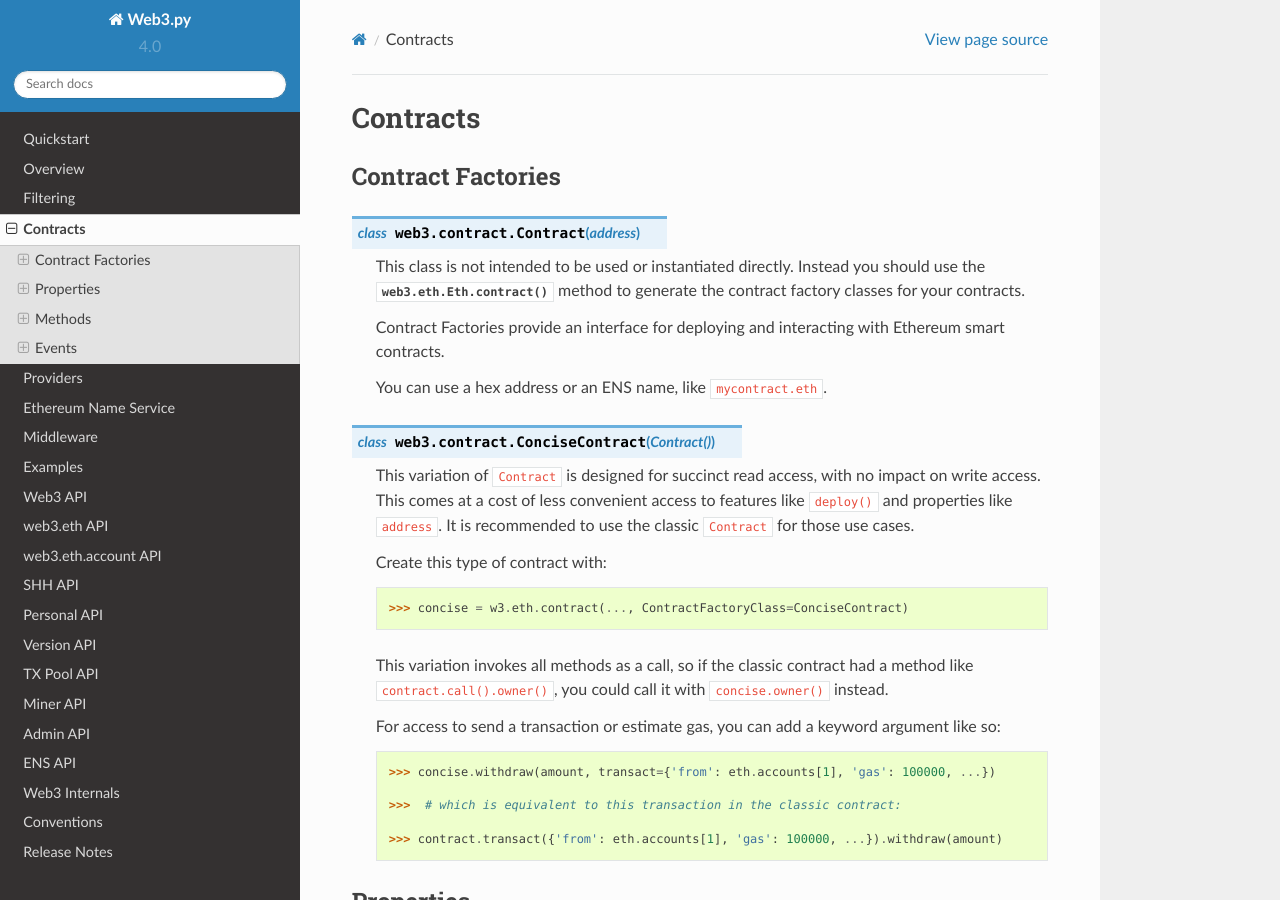
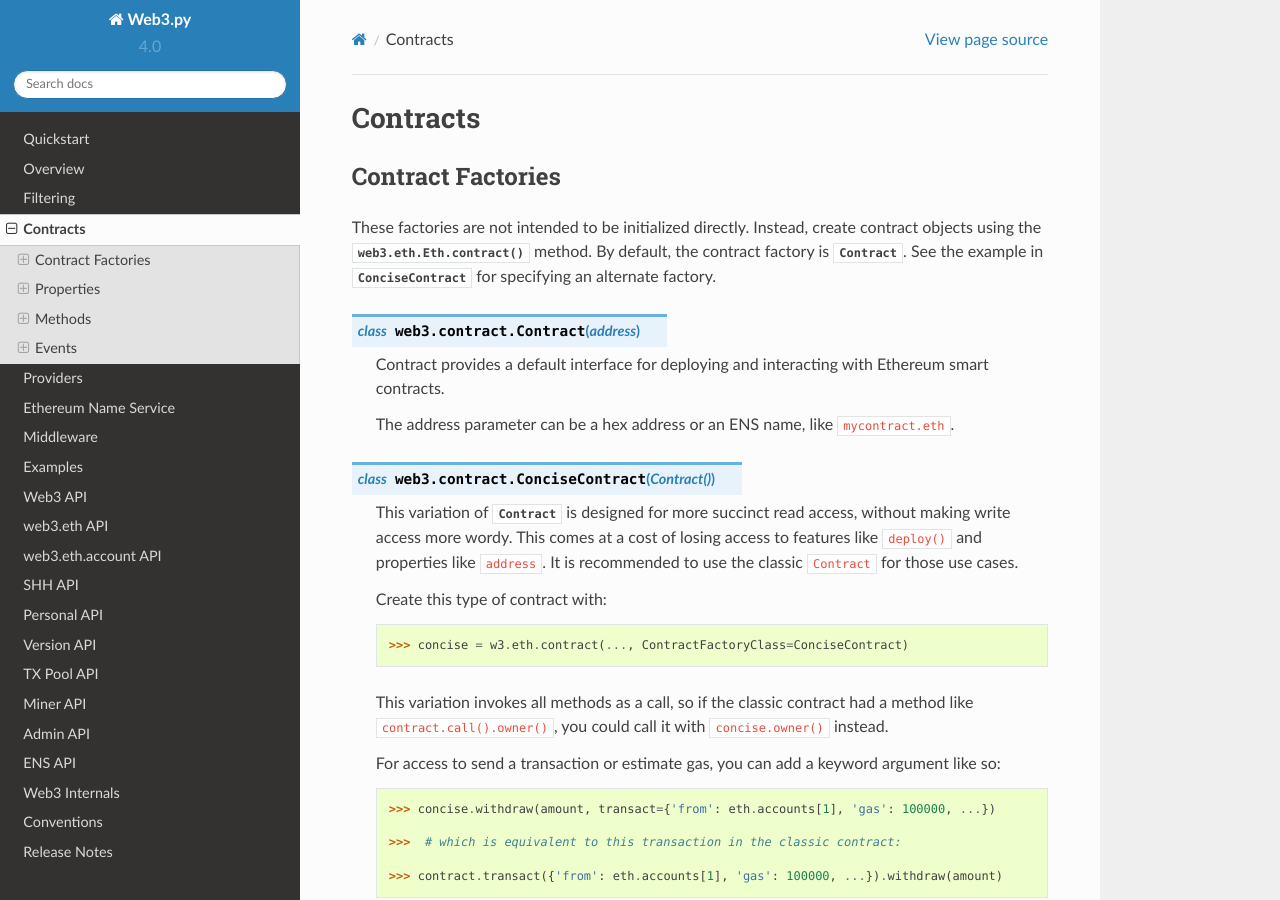
Before and after one commit to shuziren/web3.py, a Sphinx documentation site: the page built from docs/contracts.rst, in a window 1280 px wide and 900 px high. Built offline with Sphinx 7.4.7 and the Read the Docs theme 2.0.0, drawn with Linux system fonts in a browser that asks for light colours.

Commit message:
docs: clearer contract factory docs

```diff
--- a/docs/contracts.rst
+++ b/docs/contracts.rst
@@ -7,21 +7,22 @@ Contracts
 Contract Factories
 ------------------
 
+These factories are not intended to be initialized directly.
+Instead, create contract objects using the :meth:`web3.eth.Eth.contract`
+method. By default, the contract factory is :class:`Contract`. See the
+example in :class:`ConciseContract` for specifying an alternate factory.
+
 .. py:class:: Contract(address)
 
-    This class is not intended to be used or instantiated directly.
-    Instead you should use the :meth:`web3.eth.Eth.contract` method to generate
-    the contract factory classes for your contracts.
-
-    Contract Factories provide an interface for deploying and interacting with
+    Contract provides a default interface for deploying and interacting with
     Ethereum smart contracts.
 
-    You can use a hex address or an ENS name, like ``mycontract.eth``.
+    The address parameter can be a hex address or an ENS name, like ``mycontract.eth``.
 
 .. py:class:: ConciseContract(Contract())
 
-    This variation of ``Contract`` is designed for succinct read access, with
-    no impact on write access. This comes at a cost of less convenient
+    This variation of :class:`Contract` is designed for more succinct read access,
+    without making write access more wordy. This comes at a cost of losing
     access to features like ``deploy()`` and properties like ``address``. It is
     recommended to use the classic ``Contract`` for those use cases.
 
```
